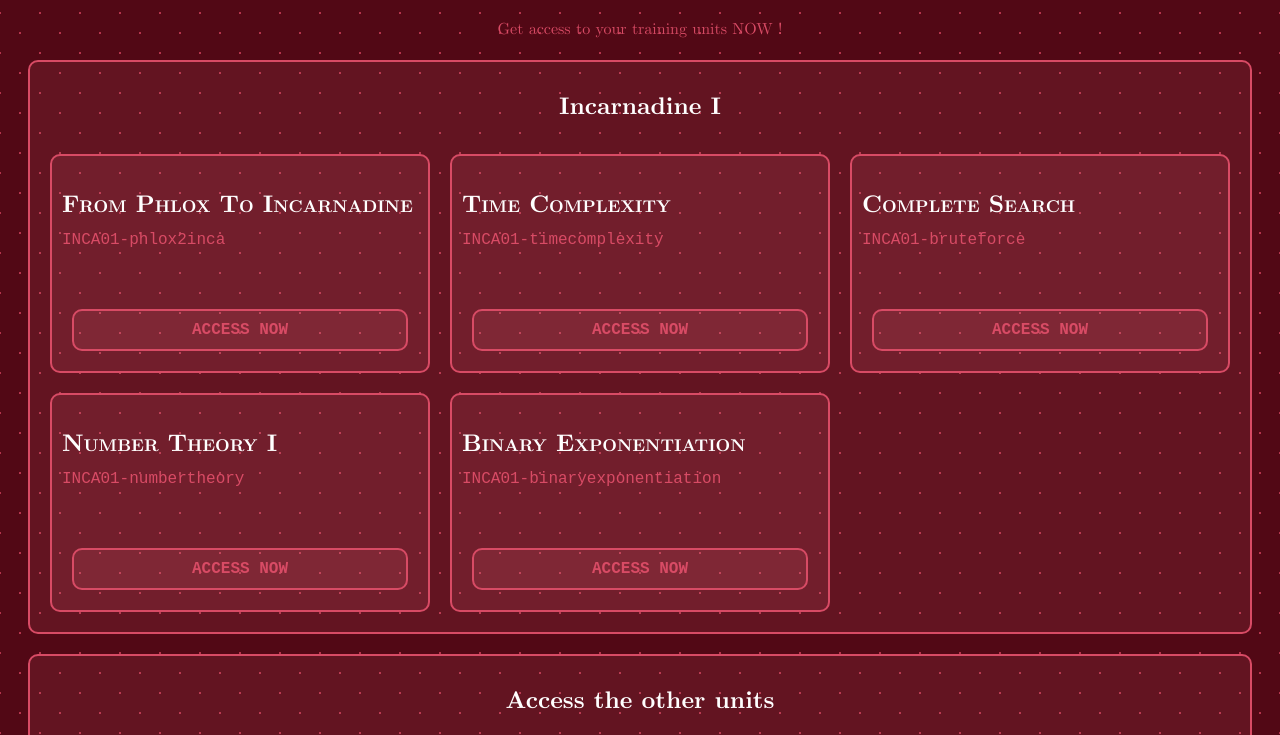
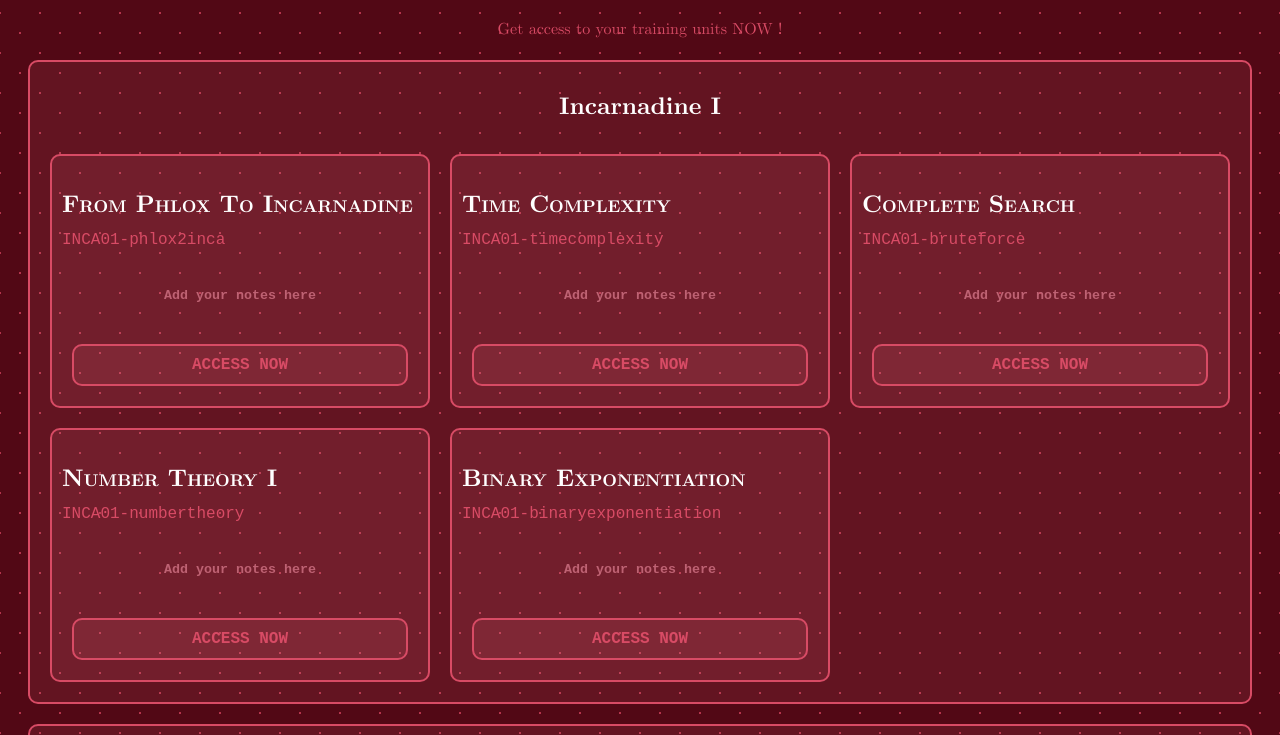
Before and after one commit to algerianoi/Incarnadine-Training, a website: page index.html in a window 1280 px wide. Shown: the part 67-802 px from the top of the page. Drawn offline with nearby package versions, Linux system fonts and the light colour scheme.

Commit message:
Added notes feature

```diff
--- a/script.js
+++ b/script.js
@@ -51,6 +51,18 @@ document.getElementById("password").addEventListener("keyup", function (event) {
     }
 });
 
+function loadUnitNotes(id){
+    let notes = localStorage.getItem(`${id}-notes`);
+    if(notes){
+        return notes;
+    }
+    return "";
+}
+
+function setUnitNotes(id){
+    let notes = localStorage.setItem(`${id}-notes`, document.getElementById(`${id}-notes`).value);
+}
+
 function addCategories(categories) {
     categories.forEach(category => {
         let to_append = `<div class="category"><h2>${category.name}</h2><div class="units-content">`;
@@ -61,6 +73,7 @@ function addCategories(categories) {
                     <br>
                     <span class="unit-id">${unit.id}</span>
                     </h3>
+                    <input class="notes-input" placeholder="Add your notes here" onkeyup="setUnitNotes('${unit.id}')" value="${loadUnitNotes(unit.id)}" id="${unit.id}-notes"></input>
 
                     <span class="req"></span>
                     <br>
--- a/style.css
+++ b/style.css
@@ -134,6 +134,18 @@ input::placeholder{
     color: #be6273;
 }
 
+.notes-input{
+    background: transparent;
+    border: none;
+    margin: 0 0 0 0;
+    width: calc(100% - 20px);
+}
+
+.notes-input:focus{
+    border: none;
+    outline: none;
+}
+
 @media only screen and (max-width: 1650px) {
 
     .units-content {
```
